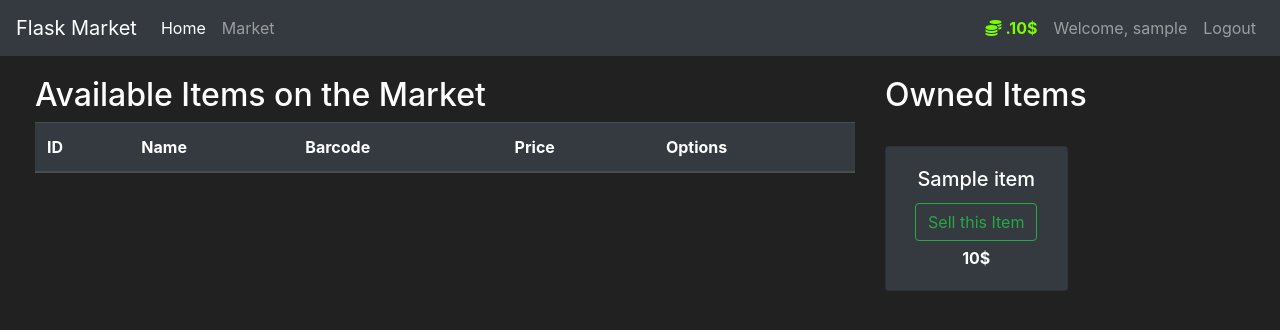
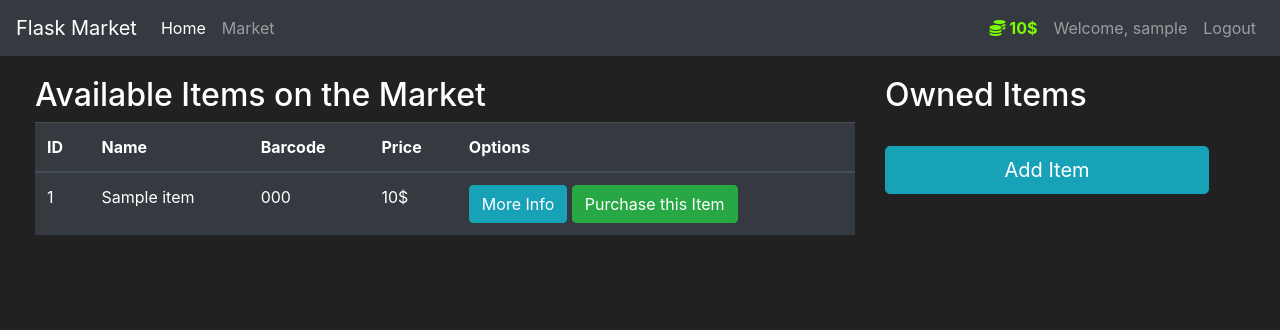
Before and after one commit to parreirahenrique/flask-market, a Flask app: page /market in a window 1280 px wide. Shown: the top 330 px of the page. Run offline with Flask 3, Linux system fonts and the light colour scheme; a user stored in the database is signed in; tables that the repository leaves empty hold one stand-in row (values such as "Sample post"); lists and menus that the app fills with data are empty; some libraries are stand-ins or nearby versions.

Commit message:
created a logic so that users can add items to the store. modified the way a product is bought or sold

```diff
--- a/market/forms.py
+++ b/market/forms.py
@@ -1,5 +1,5 @@
 from flask_wtf import FlaskForm
-from wtforms import StringField, IntegerField,PasswordField, SubmitField
+from wtforms import StringField, IntegerField,PasswordField, SubmitField, BooleanField
 from wtforms.validators import Length, EqualTo, Email, DataRequired, ValidationError, NumberRange
 from market.models import User
 
@@ -35,7 +35,15 @@
     submit = SubmitField(label='Deposit Amount')
 
 class DeleteUser(FlaskForm):
+    confirmation = StringField(label='Please, type "CONFIRM" to continue:', validators=[Length(min=7, max=7), DataRequired()])
     submit = SubmitField(label='Delete User')
+
+class AddItem(FlaskForm):
+    name = StringField(label='Product Name:', validators=[Length(min=2, max=30), DataRequired()])
+    price = IntegerField(label='Product Price:', validators=[NumberRange(0),DataRequired()])
+    barcode = StringField(label='Barcode:', validators=[Length(min=12, max=12), DataRequired()])
+    description = StringField(label='Product Description:', validators=[Length(min=2, max=300), DataRequired()])
+    submit = SubmitField(label='Add Item')
 
 class PurchaseItem(FlaskForm):
     submit = SubmitField(label='Purchase Item')
--- a/market/market.py
+++ b/market/market.py
@@ -2,20 +2,27 @@
 from flask import render_template, redirect, url_for, flash, request
 from flask_login import login_user, logout_user, login_required, current_user
 from market.models import User, Item
-from market.forms import RegisterUser, LoginUser, PurchaseItem, SellItem
+from market.forms import RegisterUser, LoginUser, PurchaseItem, SellItem, AddItem
 
 @app.route('/market', methods=['GET', 'POST'])
 @login_required
 def market_page():
     purchase_form = PurchaseItem()
     sell_form = SellItem()
+    add_form = AddItem()
     if request.method == 'POST':
         purchased_item = request.form.get('purchased_item')
         purchased_object = Item.query.filter_by(name=purchased_item).first()
         if purchased_object:
+            old_owner = User.query.filter_by(id=purchased_object.owner).first()
+            print(purchased_item)
+            print(current_user.balance)
+            print(purchased_object.__dict__)
             if current_user.balance >= purchased_object.price:
                 purchased_object.owner = current_user.id
                 current_user.balance -= purchased_object.price
+                old_owner.balance += purchased_object.price
+                purchased_object.for_sale = False
                 db.session.commit()
                 flash(f'Congratulations! You just purchased {purchased_object.name} for {purchased_object.price}$.', category='success')
             else:
@@ -23,12 +30,22 @@
         sold_item = request.form.get('sold_item')
         sold_object = Item.query.filter_by(name=sold_item).first()
         if sold_object:
-            sold_object.owner = None
-            current_user.balance += sold_object.price
+            sold_object.for_sale = True
             db.session.commit()
-            flash(f'Congratulations! You just sold {sold_object.name} for {sold_object.price}$.', category='success')
+            flash(f'Your Product {sold_object.name} is now for sale for {sold_object.price}$.', category='success')
+        print(request.form.getlist('flexCheckDefault'))
+        add_object = Item(
+            name=add_form.name.data,
+            price=add_form.price.data,
+            barcode=add_form.barcode.data,
+            description=add_form.description.data,
+            owner=current_user.id
+        )
+        if add_form.validate_on_submit():
+            db.session.add(add_object)
+            db.session.commit()
         return redirect(url_for('market_page'))
     if request.method == 'GET':
-        items = Item.query.filter_by(owner=None).all()
-        purchased_items = Item.query.filter_by(owner=current_user.id).all()
-        return render_template('market.html', items=items, purchased_items=purchased_items, purchase_form=purchase_form, sell_form=sell_form)
+        items = Item.query.filter_by(for_sale=True).all()
+        purchased_items = Item.query.filter_by(owner=current_user.id).filter_by(for_sale=False).all()
+        return render_template('market.html', items=items, purchased_items=purchased_items, purchase_form=purchase_form, sell_form=sell_form, add_form=add_form)
--- a/market/models.py
+++ b/market/models.py
@@ -10,13 +10,13 @@
     username = db.Column(db.String(length=30), nullable=False, unique=True)
     email = db.Column(db.String(length=50), nullable=False, unique=True)
     password_hash = db.Column(db.String(length=60), nullable=False)
-    balance = db.Column(db.Float(), nullable=False, default=10000000)
+    balance = db.Column(db.Integer(), nullable=False, default=1000)
     items = db.relationship('Item', backref='owned_user', lazy=True)
 
     @property
     def display_balance(self):
         lengthString = len(str(self.balance))
-        displayed_balanced = str(self.balance).replace('.0', '')
+        displayed_balanced = str(self.balance)
         if lengthString >= 4:
             counter = -3
             while counter > (-lengthString):
@@ -46,7 +46,8 @@
     price = db.Column(db.Integer(), nullable=False)
     barcode = db.Column(db.String(length=12), nullable=False, unique=True)
     description = db.Column(db.String(length=1024), nullable=False)
-    owner = db.Column(db.Integer(), db.ForeignKey('user.id'))
+    owner = db.Column(db.Integer(), db.ForeignKey('user.id'), nullable=False)
+    for_sale = db.Column(db.Boolean(), default=True)
 
     def __repr__(self):
         return f'Item {self.name}'
--- /dev/null
+++ b/market/templates/includes/add_items_modals.html
@@ -0,0 +1,48 @@
+<style>
+    .modal-content {
+        background-color: #212121
+    }
+</style>
+
+<!-- More Info -->
+<div class="modal fade" id="Modal-AddItem" tabindex="-1" aria-labelledby="exampleModalLabel"
+    aria-hidden="true">
+    <div class="modal-dialog">
+        <div class="modal-content">
+            <div class="modal-header">
+                <h5 class="modal-title" id="ModalLabel">
+                    <!-- -->
+                    Add a New Item
+                </h5>
+                <button type="button" class="close" data-dismiss="modal" aria-label="Close">
+                    <span aria-hidden="true">&times;</span>
+                </button>
+            </div>
+            <div class="modal-body">
+                <form method="POST">
+                    {{ add_form.hidden_tag() }}
+
+                    {{ add_form.name.label() }}
+                    {{ add_form.name(class="form-control", placeholder="Product Name") }}
+
+                    {{ add_form.price.label() }}
+                    {{ add_form.price(class="form-control", placeholder="Product Price") }}
+
+                    {{ add_form.barcode.label() }}
+                    {{ add_form.barcode(class="form-control", placeholder="Barcode") }}
+
+                    {{ add_form.description.label() }}
+                    {{ add_form.description(class="form-control", placeholder="Product Description") }}
+
+                    <br>
+
+                    {{ add_form.submit(class="btn btn-outline-success btn-block") }}
+                </form>
+            </div>
+            <div class="modal-footer">
+                <button type="button" class="btn btn-secondary" data-dismiss="modal"">Close
+                </button>
+            </div>
+        </div>
+    </div>
+</div>
--- a/market/templates/market.html
+++ b/market/templates/market.html
@@ -45,7 +45,7 @@
         <div class="row">
             {% for purchased_item in purchased_items %}
                 {% include 'includes/purchased_items_modals.html' %}
-                    <div class="col-md-6">
+                    <div class="col-md-5">
                         <div style="margin-bottom: 5px;" class="card text-center bg-dark">
                             <div class="card-body">
                                 <h5 class="card-title">{{ purchased_item.name }}</h5>
@@ -60,6 +60,14 @@
                         </div>
                     </div>
             {% endfor %}
+
+            {% include 'includes/add_items_modals.html' %}
+            <div class="col-10">
+                <button type="button" class="btn btn-lg btn-block btn-info" style="margin-bottom: 5px;"
+                data-toggle="modal" data-target="#Modal-AddItem">
+                    Add Item
+                </button>
+            </div>
         </div>
     </div>
 </div>
--- a/run.py
+++ b/run.py
@@ -1,4 +1,5 @@
-from market import app
+from market import app, db
 
 if __name__ == '__main__':
+    db.create_all()
     app.run(debug=True)
```
Also changed, not shown: market/templates/includes/users_modals.html (+7 -0 lines), market/users.py (+6 -7 lines), 1 other file.
